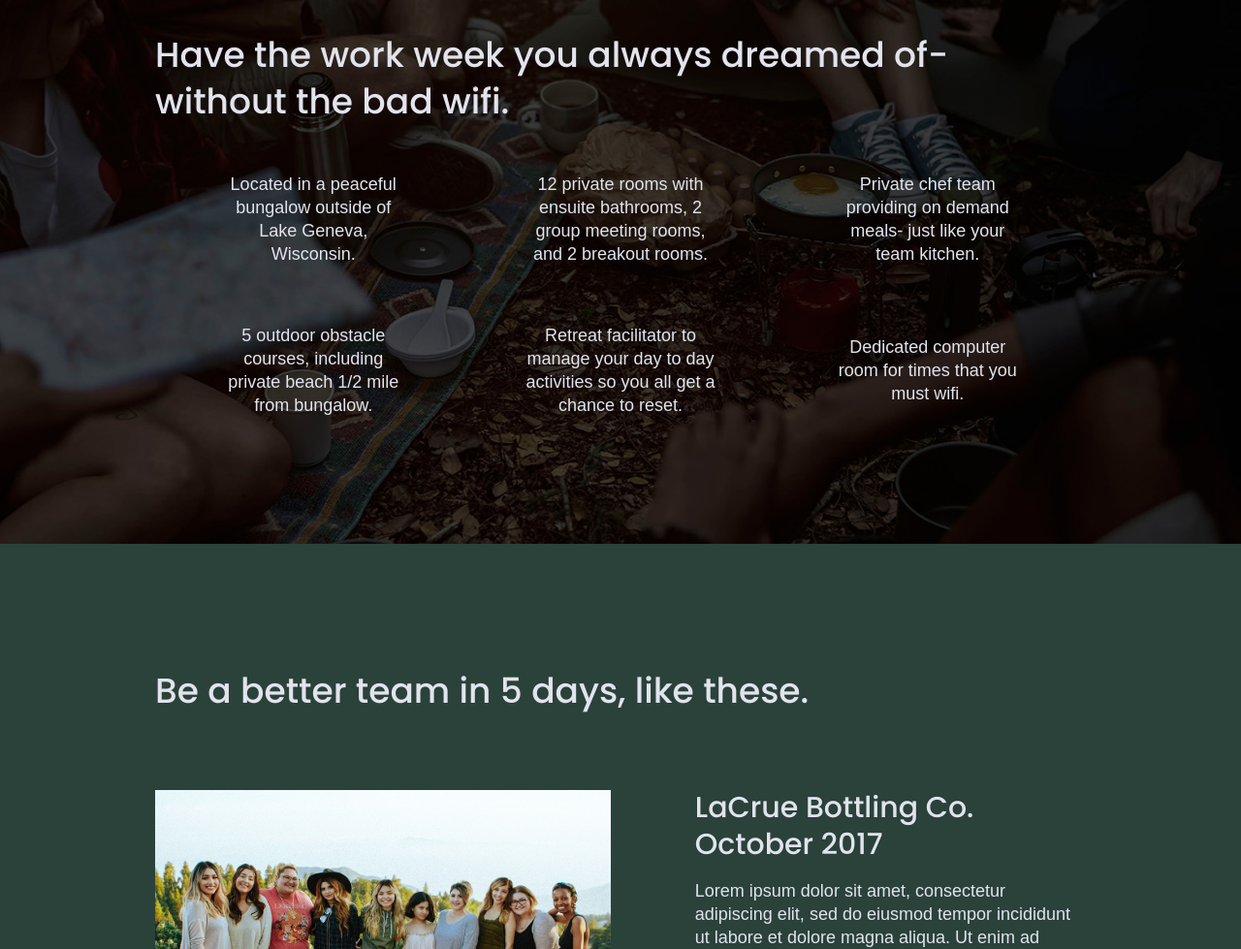
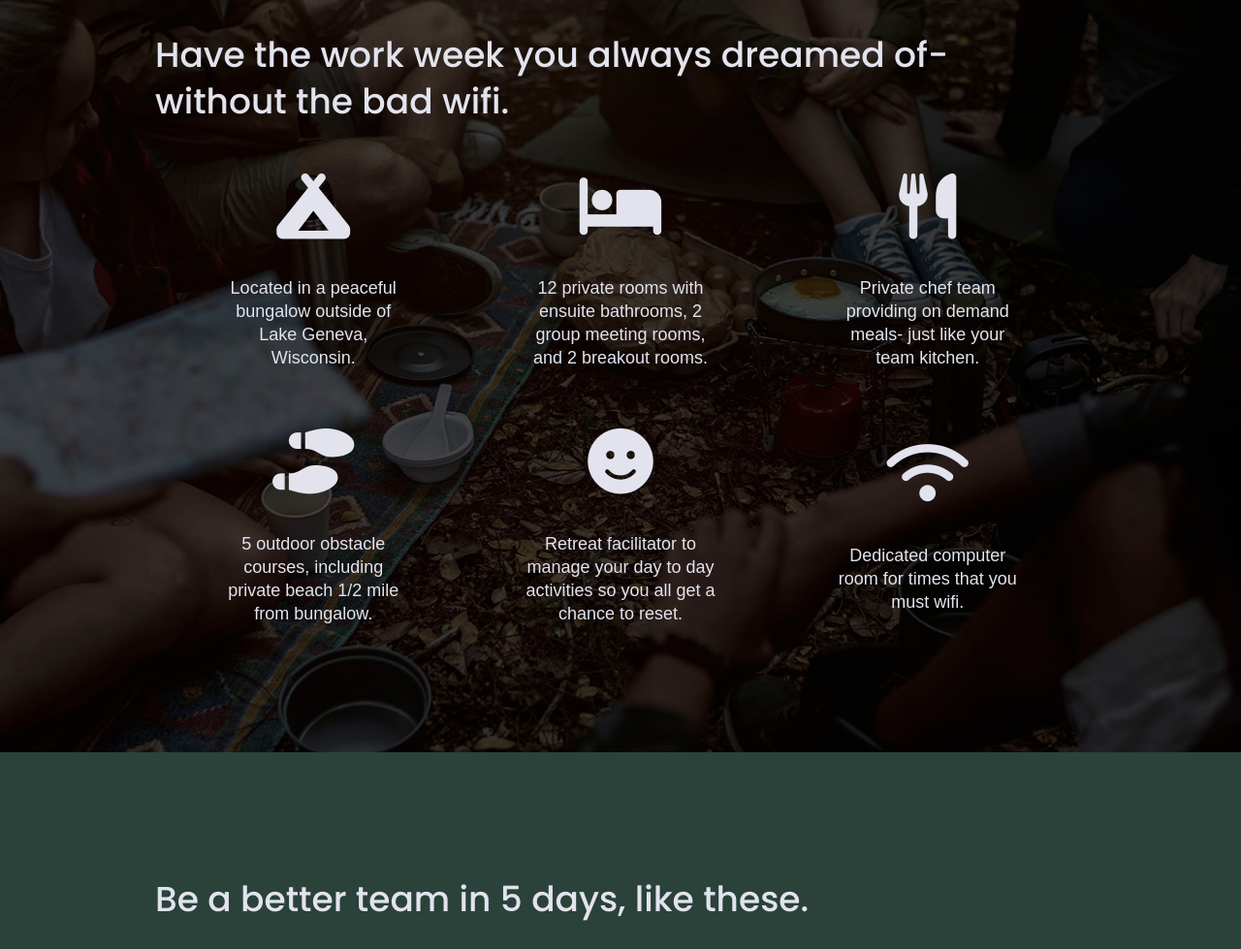
Before and after one commit to lindzo7/206-unplugged, a website built with Parcel: page index.html in a window 1280 px wide. Shown: the part 1099-2078 px from the top of the page at 97% size. Built offline with nearby package versions, Linux system fonts and the light colour scheme.

Commit message:
added icons to homepage

```diff
--- a/css/main.css
+++ b/css/main.css
@@ -357,6 +357,12 @@ textarea {
     justify-content: center;
     align-items: center;
     flex-flow: row wrap;
+   }
+
+   .features i {
+     font-size: 3.75em;
+     margin-bottom: 40px;
+
    }
 
    /* Reviews ~~ */
--- a/index.html
+++ b/index.html
@@ -18,6 +18,9 @@
 
   <link rel="stylesheet" href="css/normalize.css">
   <link rel="stylesheet" href="css/main.css">
+  <!-- Font Awesome -->
+  <script src="https://kit.fontawesome.com/ab17e5450c.js" crossorigin="anonymous"></script>
+
 
   <meta name="theme-color" content="#fafafa">
 
@@ -75,27 +78,39 @@
           <h2>Have the work week you always dreamed of- without the bad wifi.</h2>
           <div class="features-items">
             <article>
-              <p class="fontawesome-icon"></p>
+              <p class="fontawesome-icon">
+                <i class="fa-solid fa-campground"></i>
+              </p>
               <p class="features-item-description">Located in a peaceful bungalow outside of Lake Geneva, Wisconsin.</p>
             </article>
             <article>
-              <p class="fontawesome-icon"></p>
+              <p class="fontawesome-icon">
+                <i class="fa-solid fa-bed"></i>
+              </p>
               <p class="features-item-description">12 private rooms with ensuite bathrooms, 2 group meeting rooms, and 2 breakout rooms.</p>
             </article>
             <article>
-              <p class="fontawesome-icon"></p>
+              <p class="fontawesome-icon">
+                <i class="fa-solid fa-utensils"></i>
+              </p>
               <p class="features-item-description">Private chef team providing on demand meals- just like your team kitchen.</p>
             </article>
             <article>
-              <p class="fontawesome-icon"></p>
+              <p class="fontawesome-icon">
+                <i class="fa-solid fa-shoe-prints"></i>
+              </p>
               <p class="features-item-description">5 outdoor obstacle courses, including private beach 1/2 mile from bungalow.</p>
             </article>
             <article>
-              <p class="fontawesome-icon"></p>
+              <p class="fontawesome-icon">
+                <i class="fa-solid fa-face-smile"></i>
+              </p>
               <p class="features-item-description">Retreat facilitator to manage your day to day activities so you all get a chance to reset.</p>
             </article>
             <article>
-              <p class="fontawesome-icon"></p>
+              <p class="fontawesome-icon">
+                <i class="fa-solid fa-wifi"></i>
+              </p>
               <p class="features-item-description">Dedicated computer room for times that you must wifi.</p>
             </article>
           </div>
```
Also changed, not shown: about/index.html (+2 -0 lines).
